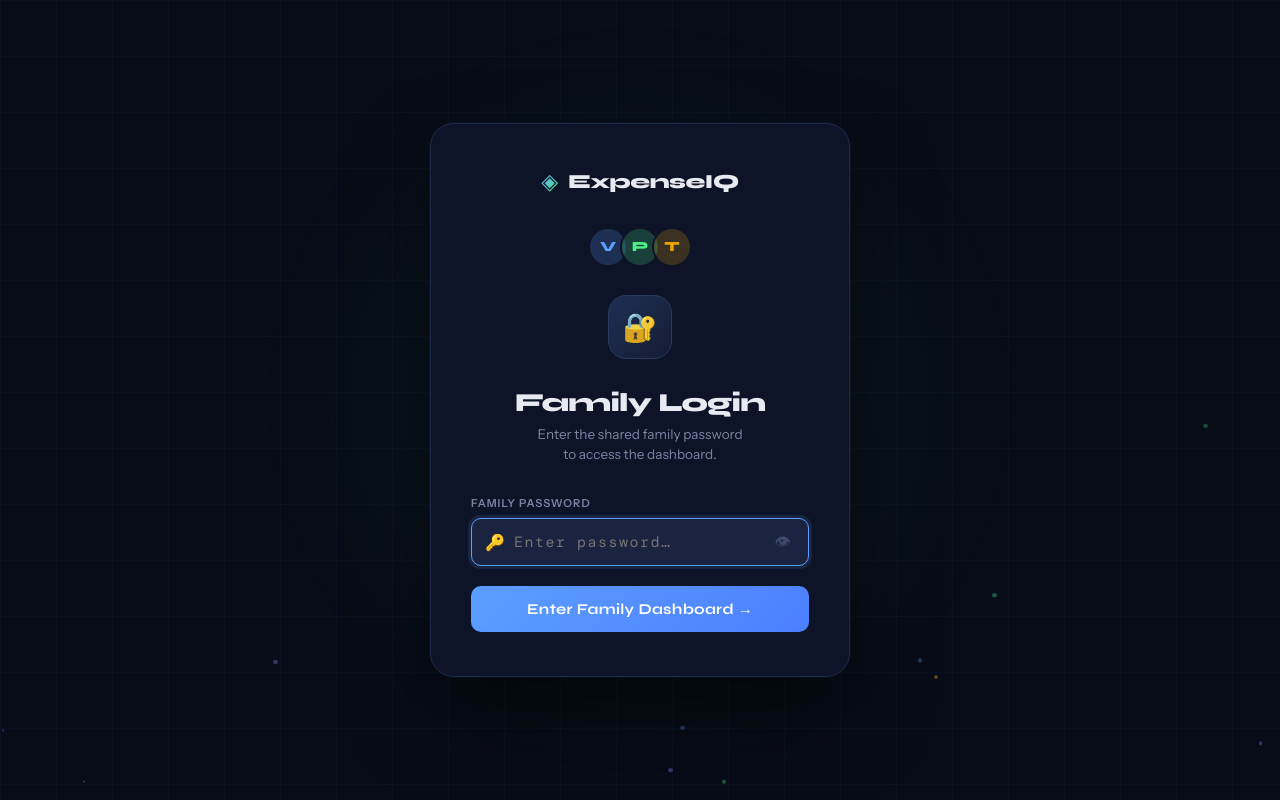
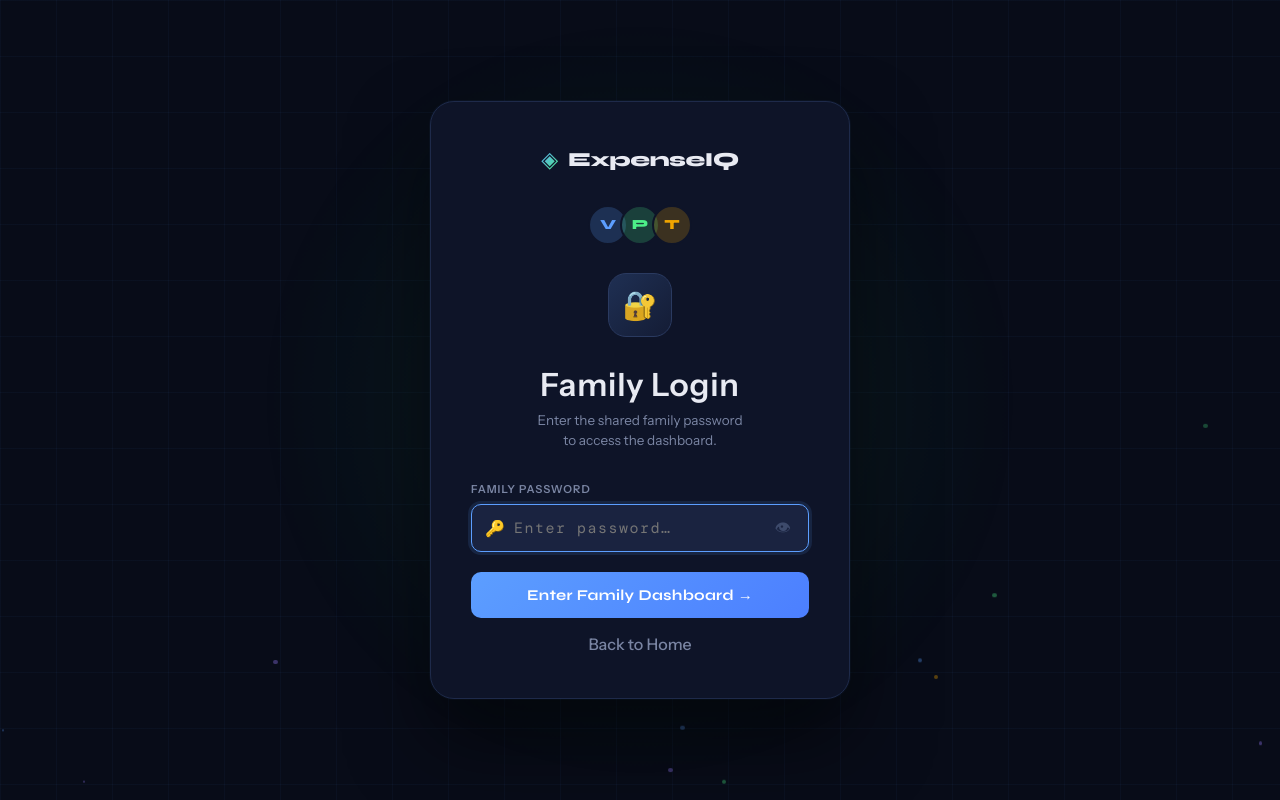
Before and after one commit to TharunJV/ExpenseIQ, a Flask app: page /login in a window 1280 px wide. Run offline with Flask 3, Linux system fonts and the light colour scheme; some web fonts are replaced.

Commit message:
Update login.html

```diff
--- a/templates/login.html
+++ b/templates/login.html
@@ -113,10 +113,10 @@
 
     /* Heading */
     .card-title {
-      font-family: 'Syne', sans-serif;
-      font-size: 26px;
-      font-weight: 800;
-      letter-spacing: -0.8px;
+
+      font-size: 32px;
+      font-weight: 600;
+      letter-spacing: 0.8px;
       margin-bottom: 6px;
       text-align: center;
     }
@@ -286,6 +286,17 @@
     }
     @keyframes spin { to { transform: rotate(360deg); } }
 
+    .go-landing {
+      display: block;
+      text-align: center;
+      margin-top: 16px;
+      font-size: 16px;
+      font-weight: 500;
+      color: var(--text2);
+      text-decoration: none;
+      transition: color 0.2s;
+    }
+
     /* Member avatars row (decorative) */
     .members-row {
       display: flex;
@@ -384,6 +395,7 @@
     <span class="btn-text" id="btnText">Enter Family Dashboard →</span>
     <div class="btn-spinner" id="btnSpinner"></div>
   </button>
+  <a href = "landing.html" class="go-landing" >Back to Home</a>
 
 </div>
 
```
